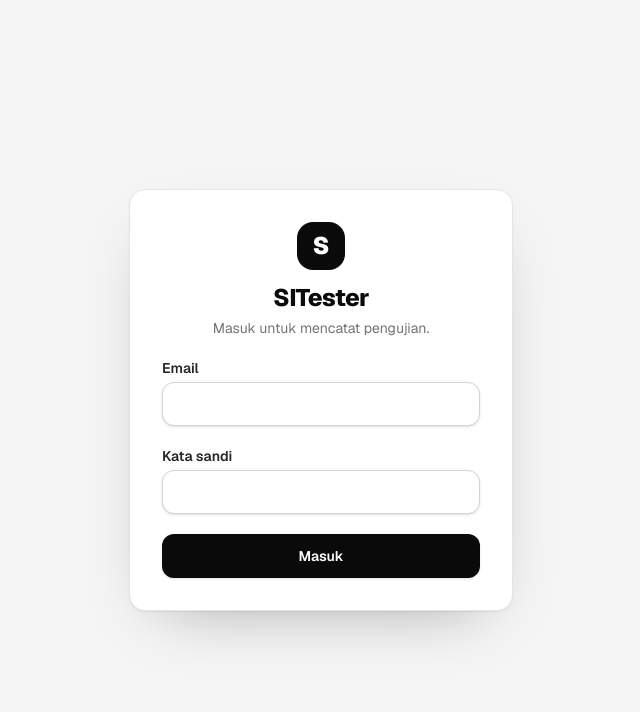
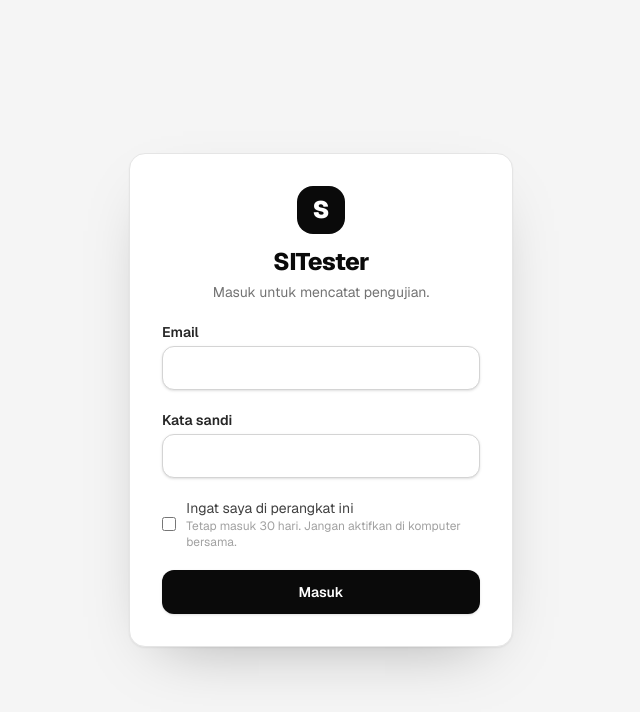
Before and after one commit to andYeap/SiTester, a Next.js app: page /login in a window 1280 px wide. Shown: the top 712 px of the page, without its empty margins (319-959 px from the left). Built offline with nearby package versions, Linux system fonts and the light colour scheme.

Commit message:
feat: opsi Ingat saya di login (sesi 30 hari, default tetap 8 jam)

```diff
--- a/src/app/api/auth/login/route.ts
+++ b/src/app/api/auth/login/route.ts
@@ -27,10 +27,12 @@ export async function POST(request: Request) {
   const body = (await request.json().catch(() => null)) as {
     email?: unknown;
     password?: unknown;
+    remember?: unknown;
   } | null;
 
   const email = typeof body?.email === "string" ? body.email.trim().toLowerCase() : "";
   const password = typeof body?.password === "string" ? body.password : "";
+  const remember = body?.remember === true;
 
   if (!email || !password) {
     return NextResponse.json(
@@ -63,7 +65,7 @@ export async function POST(request: Request) {
 
   await createSession(user.id, {
     userAgent: request.headers.get("user-agent"),
-  });
+  }, { remember });
 
   return NextResponse.json({ user });
 }
--- a/src/app/login/page.tsx
+++ b/src/app/login/page.tsx
@@ -10,6 +10,7 @@ function LoginForm() {
   const searchParams = useSearchParams();
   const [email, setEmail] = useState("");
   const [password, setPassword] = useState("");
+  const [remember, setRemember] = useState(false);
   const [error, setError] = useState<string | null>(null);
   const [loading, setLoading] = useState(false);
 
@@ -21,7 +22,7 @@ function LoginForm() {
       await fetchJson<{ user: unknown }>("/api/auth/login", {
         method: "POST",
         headers: { "Content-Type": "application/json" },
-        body: JSON.stringify({ email, password }),
+        body: JSON.stringify({ email, password, remember }),
       });
       router.push(searchParams.get("next") ?? "/dashboard");
       router.refresh();
@@ -74,6 +75,19 @@ function LoginForm() {
             autoComplete="current-password"
           />
         </div>
+        <label className="flex cursor-pointer items-center gap-2.5 text-sm text-neutral-700">
+          <input
+            id="login-remember"
+            type="checkbox"
+            checked={remember}
+            onChange={(e) => setRemember(e.target.checked)}
+            className="h-4 w-4 rounded border-neutral-300 accent-neutral-950"
+          />
+          <span>
+            Ingat saya di perangkat ini
+            <span className="block text-xs font-normal text-neutral-400">Tetap masuk 30 hari. Jangan aktifkan di komputer bersama.</span>
+          </span>
+        </label>
         <button
           type="submit"
           disabled={loading}
--- a/src/lib/auth.ts
+++ b/src/lib/auth.ts
@@ -6,6 +6,7 @@ import { verifyPassword } from "@/lib/password";
 
 export const SESSION_COOKIE = "testlab_session";
 const SESSION_TTL_SECONDS = 8 * 60 * 60;
+const REMEMBER_ME_TTL_SECONDS = 30 * 24 * 60 * 60;
 
 export type Role = "tester" | "ketua_tim";
 
@@ -26,9 +27,11 @@ const hashToken = (token: string) =>
 export async function createSession(
   userId: string,
   meta: { userAgent?: string | null; ip?: string | null } = {},
+  opts: { remember?: boolean } = {},
 ) {
   const token = randomBytes(32).toString("base64url");
-  const expiresAt = new Date(Date.now() + SESSION_TTL_SECONDS * 1000);
+  const ttl = opts.remember ? REMEMBER_ME_TTL_SECONDS : SESSION_TTL_SECONDS;
+  const expiresAt = new Date(Date.now() + ttl * 1000);
 
   // Satu akun = satu sesi aktif. Login baru mencabut sesi lama.
   await query(`DELETE FROM sessions WHERE user_id = $1`, [userId]);
```
Also changed, not shown: 1 other file (tests, documents, lock files or other folders).
